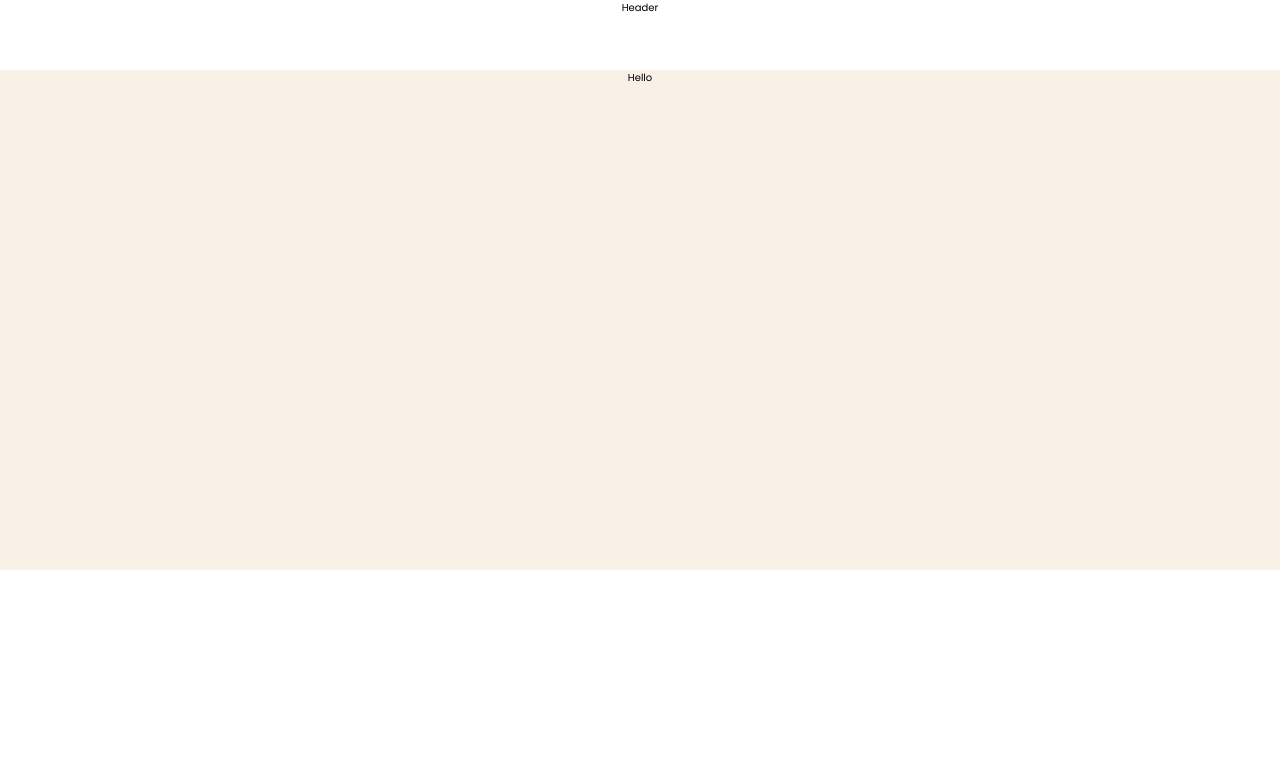
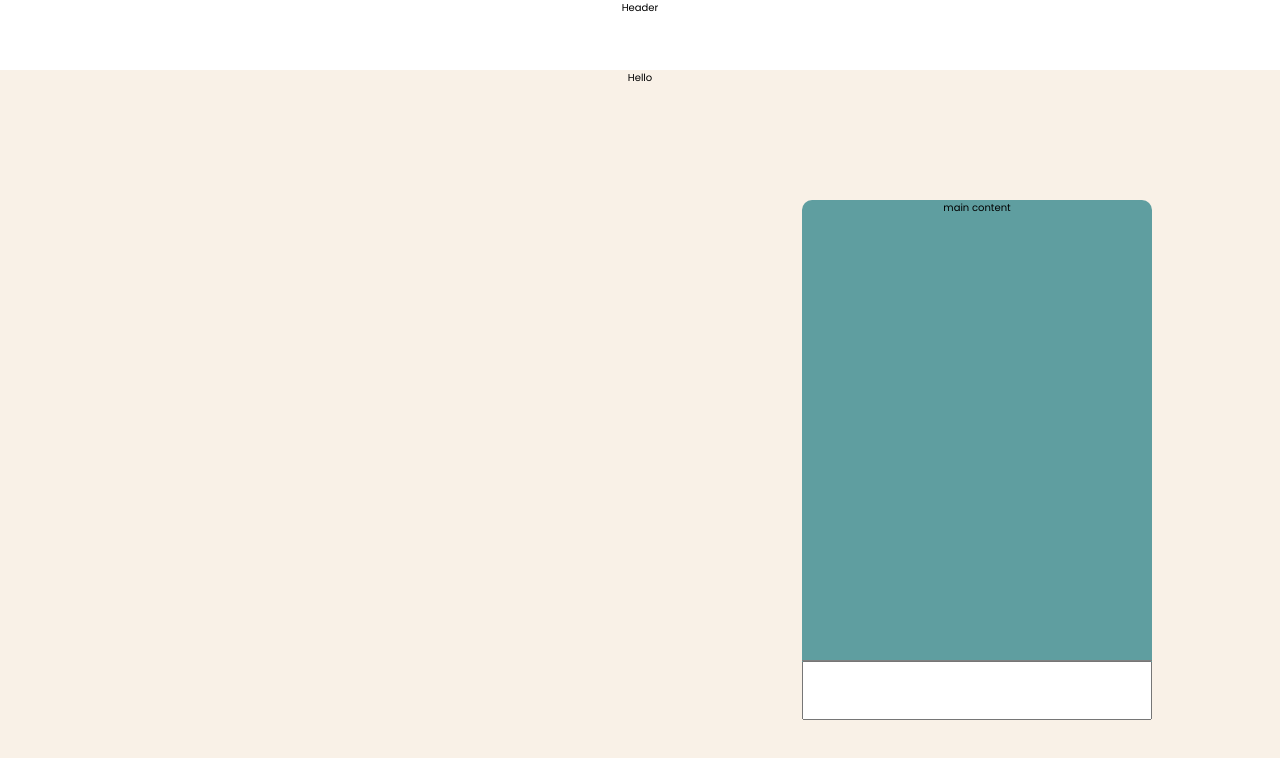
Before and after one commit to SubwaySerfer/chatBot-test, a Vue app: page /home in a window 1280 px wide. Shown: the top 758 px of the page. Built offline with nearby package versions, Linux system fonts and the light colour scheme.

Commit message:
feat: add textarea for popup

```diff
--- /dev/null
+++ b/public/assets/data/chatData.json
@@ -0,0 +1,5 @@
+{
+  "greetings":[
+    {"id": 1 , "text": "Привет! Что я могу для Вас сделать?"}
+  ]
+}
--- a/src/App.vue
+++ b/src/App.vue
@@ -2,11 +2,11 @@
   <the-header></the-header>
   <router-view v-slot="slotProps">
     <transition name="route" mode="out-in">
-      <component :is="slotProps.Component" class="component"></component>
+      <component :is="slotProps.Component" class="component" id="component"></component>
     </transition>
   </router-view>
   <teleport to="#app">
-    <chat-popup v-if="isChatPopupOpen"></chat-popup>
+    <chat-popup></chat-popup>
   </teleport>
 </template>
 
@@ -18,11 +18,6 @@ export default {
   components: {
     TheHeader,
     ChatPopup
-  },
-  computed: {
-    isChatPopupOpen() {
-      return this.$store.getters['chatPopup/getIsChatOpen']
-    }
   }
 }
 
--- a/src/components/home/PromoSection.vue
+++ b/src/components/home/PromoSection.vue
@@ -6,7 +6,7 @@
 
 <style scoped>
 .home-promo {
-  height: 50rem;
+  height: 100%;
   background: #f9f1e7;
   width: 100%;
 }
--- a/src/components/layout/ChatPopup.vue
+++ b/src/components/layout/ChatPopup.vue
@@ -1,16 +1,76 @@
 <template>
-  <div class="chat-modal">
-    <div>main content</div>
+  <div class="chat-wrapper">
+    <div class="chat-modal__close" v-if="isChatPopupOpen">
+      <button>Открыть чат</button>
+    </div>
+    <div class="chat-modal" v-else>
+      <div class="chat-modal__content">main content</div>
 
-    <div>chat field</div>
+      <div class="chat-modal__text-field">
+        <textarea name="" id="" cols="30" rows="10" class="text-field__textarea"></textarea>
+      </div>
+    </div>
   </div>
 </template>
 
+<script>
+export default {
+  computed: {
+    isChatPopupOpen() {
+      return this.$store.getters['chatPopup/getIsChatOpen']
+    }
+  }
+}
+</script>
+
 <style scoped>
+/* TODO: Проверить если экран отдалить, чтобы не сильно вываливался popup */
+.chat-wrapper {
+  width: auto;
+  height: auto;
+  position: fixed;
+  right: 10vw;
+  bottom: 10vh;
+  /* place-items: end center; */
+}
+
+.chat-modal__close {
+  width: 10rem;
+  height: 5rem;
+  background-color: aqua;
+  display: flex;
+  place-items: center;
+  /* width: 100%; */
+}
+
 .chat-modal {
   display: flex;
   flex-direction: column;
   height: 520px;
   width: 350px;
+  background-color: cadetblue;
+  border-radius: 1rem;
+  justify-content: space-between;
+  align-items: center;
+}
+
+.chat-modal__content {
+  flex: 1;
+  overflow: auto;
+}
+
+.chat-modal__text-field {
+  height: 6rem;
+  border-top: 1px solid grey;
+  display: flex;
+  width: 100%;
+  align-items: center
+}
+
+.text-field__textarea {
+  width: 100%;
+  height: 100%;
+  resize: none;
+  padding: 1rem 1.5rem;
 }
 </style>
--- a/src/pages/home/HomePage.vue
+++ b/src/pages/home/HomePage.vue
@@ -1,5 +1,5 @@
 <template>
-  <main>
+  <main class="home-page">
     <promo-section></promo-section>
   </main>
 </template>
@@ -11,3 +11,5 @@ export default {
   components: { PromoSection }
 }
 </script>
+
+<style scoped></style>
--- a/src/style.css
+++ b/src/style.css
@@ -24,7 +24,7 @@ body {
   display: flex;
   place-items: start center;
   min-width: 320px;
-  min-height: 100vh;
+  height: 100vh;
 }
 
 h1 {
@@ -39,7 +39,7 @@ button {
   font-size: 1em;
   font-weight: 500;
   font-family: inherit;
-  background-color: #1a1a1a;
+  background-color: #a3a2a5;
   cursor: pointer;
   transition: border-color 0.25s;
 }
@@ -63,8 +63,13 @@ button:focus-visible {
   text-align: center;
   display: flex;
   flex-direction: column;
-  justify-content: center;
+  justify-content: flex-start;
   height: 100%;
+  flex: 1;
   width: 100%;
   max-width: 1440px;
 }
+
+main{
+  flex: 1;
+}
```
